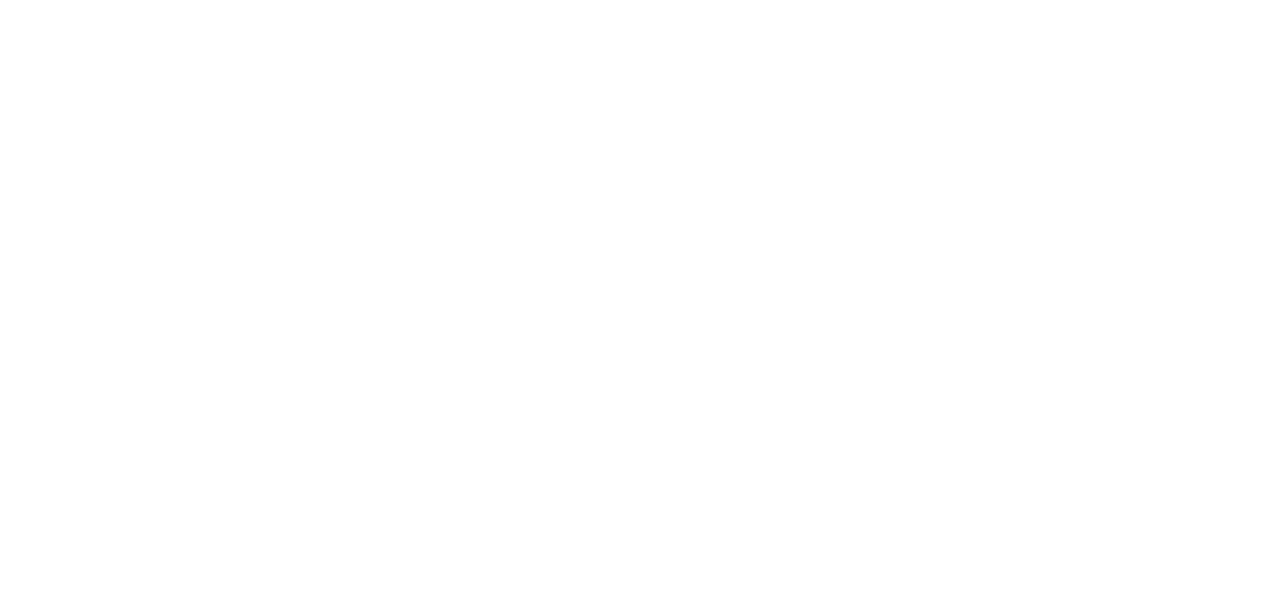
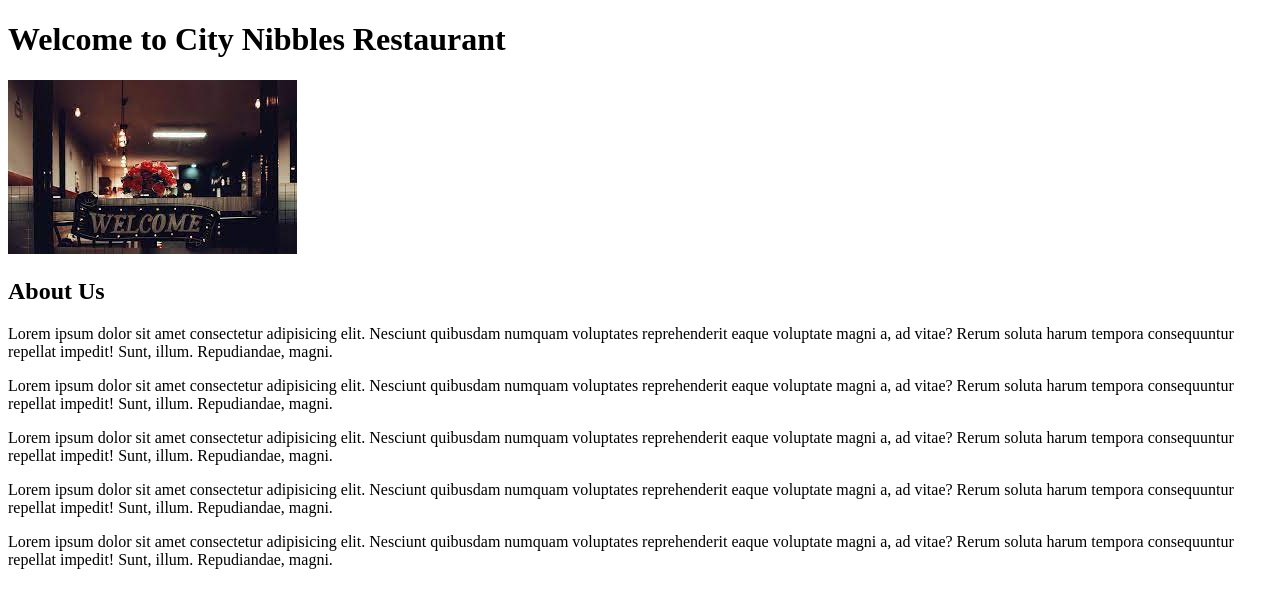
Before and after one commit to rajas2211/odin-restaurant, a website built with webpack: page dist/index.html in a window 1280 px wide. Built offline with nearby package versions, Linux system fonts and the light colour scheme.

Commit message:
Make homepage using JS

```diff
--- /dev/null
+++ b/src/homepage.js
@@ -0,0 +1,25 @@
+import Welcome from './welcome.jpeg'
+
+export default function homepage () {
+  const element = document.querySelector('#content')
+
+  const heading = document.createElement('h1')
+  heading.textContent = 'Welcome to City Nibbles Restaurant'
+  element.appendChild(heading)
+
+  const image = new Image()
+  image.src = Welcome
+  element.appendChild(image)
+
+  const subHeading = document.createElement('h2')
+  subHeading.textContent = 'About Us'
+  element.appendChild(subHeading)
+
+  for (let index = 0; index < 5; index++) {
+    const para = document.createElement('p')
+    para.textContent = 'Lorem ipsum dolor sit amet consectetur adipisicing elit. Nesciunt quibusdam numquam voluptates reprehenderit eaque voluptate magni a, ad vitae? Rerum soluta harum tempora consequuntur repellat impedit! Sunt, illum. Repudiandae, magni.'
+    element.appendChild(para)
+  }
+
+  return element
+}
--- a/src/index.js
+++ b/src/index.js
@@ -1 +1,3 @@
-console.log('Page Load complete');
+import homepage from './homepage'
+
+homepage()
--- a/webpack.config.js
+++ b/webpack.config.js
@@ -1,10 +1,26 @@
-const path = require('path');
+const path = require('path')
 
 module.exports = {
   mode: 'development',
   entry: './src/index.js',
   output: {
     filename: 'main.js',
-    path: path.resolve(__dirname, 'dist'),
+    path: path.resolve(__dirname, 'dist')
   },
-};
+  devtool: 'inline-source-map',
+  devServer: {
+    static: './dist'
+  },
+  module: {
+    rules: [
+      {
+        test: /\.(jpg|jpeg|png|gif|svg)$/i,
+        type: 'asset/resource'
+      },
+      {
+        test: /\.css$/i,
+        use: ['style-loader', 'css-loader']
+      }
+    ]
+  }
+}
```
Also changed, not shown: package.json (+12 -6 lines), dist/efbb6106a6abfad8d626.jpeg (added), dist/index.html, dist/main.js, dist/welcome.jpeg (added), src/welcome.jpeg (added), 1 other file.
